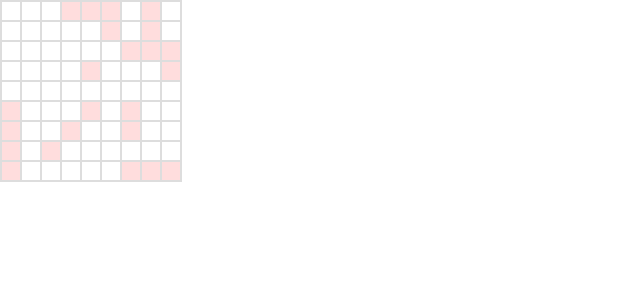
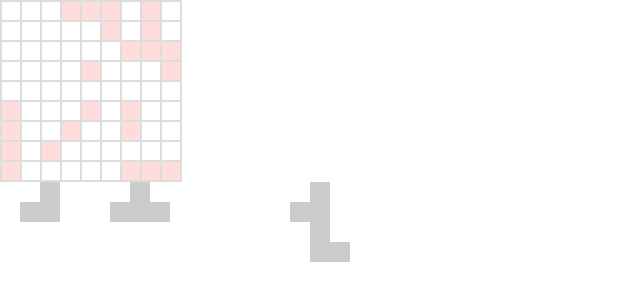
Before and after one commit to salmiak/patchwork, a Vue app: page / in a window 1280 px wide. Shown: the top 300 px of the page, without its empty margins (0-640 px from the left). Built offline with nearby package versions, Linux system fonts and the light colour scheme.

Commit message:
Added a tile list that shows the next 3 tiles from a randomised set of tiles

```diff
--- a/src/App.vue
+++ b/src/App.vue
@@ -1,48 +1,41 @@
 <template>
   <div id="app">
-    <MyBoard :tile="tile" @tilestored="newTile" />
+    <my-board :tile="tile" @tilestored="removeTileFromArray" />
+    <tile-list :tile-id-array="tileIdArray" @tileselected="tileSelected" />
   </div>
 </template>
 
 <script>
+import _ from 'lodash'
 import MyBoard from './components/MyBoard.vue'
+import TileList from './components/TileList.vue'
+import tiles from './assets/tiles.json'
 
 export default {
   name: 'app',
   components: {
-    MyBoard
+    MyBoard,
+    TileList
   },
   data () {
     return {
-      tile: {}
+      tile: undefined,
+      tileIdArray: _.shuffle(_.range(tiles.length))
     }
   },
-  created () {
-    this.newTile()
-  },
   methods: {
+    tileSelected (tile) {
+      this.tile = tile
+    },
+    removeTileFromArray (tile) {
+      this.tileIdArray = _.without(this.tileIdArray, tile.id)
+      this.tile = undefined
+    },
     newTile () {
-      var rand = Math.floor(Math.random()*3)
-      switch(rand) {
-        case 0:
-          this.tile = {
-            pattern: [[0,0,1],[1,1,1],[1,0,1]],
-            offset: {x: 1, y: 1}
-          }
-          break
-        case 1:
-          this.tile = {
-            pattern: [[0,1,0],[1,1,0],[0,1,0],[0,1,1]],
-            offset: {x: 1, y: 2}
-          }
-          break
-        case 2:
-          this.tile = {
-            pattern: [[0,1],[1,1]],
-            offset: {x: 1, y: 1}
-          }
-          break
-      }
+      var rand = Math.floor(Math.random()*4)
+      var id = (new Date()).getTime()
+      this.tile = _.clone(tiles[rand])
+      this.tile.id = id
     }
   }
 }
--- /dev/null
+++ b/src/assets/base.less
@@ -0,0 +1,2 @@
+@cells: 9;
+@size: 20px;
--- /dev/null
+++ b/src/assets/tiles.json
@@ -0,0 +1,95 @@
+[{
+    "id": 0,
+    "pattern": [
+      [0, 1, 0],
+      [1, 1, 1]
+    ],
+    "offset": {
+      "x": 1,
+      "y": 1
+    }
+  },
+  {
+    "id": 1,
+    "pattern": [
+      [0, 0, 1],
+      [1, 1, 1],
+      [1, 0, 1]
+    ],
+    "offset": {
+      "x": 1,
+      "y": 1
+    }
+  },
+  {
+    "id": 2,
+    "pattern": [
+      [0, 1, 0],
+      [1, 1, 0],
+      [0, 1, 0],
+      [0, 1, 1]
+    ],
+    "offset": {
+      "x": 1,
+      "y": 2
+    }
+  },
+  {
+    "id": 3,
+    "pattern": [
+      [0, 1],
+      [1, 1]
+    ],
+    "offset": {
+      "x": 1,
+      "y": 1
+    }
+  },
+  {
+    "id": 4,
+    "pattern": [
+      [0, 0, 1],
+      [1, 1, 1],
+      [1, 0, 1]
+    ],
+    "offset": {
+      "x": 1,
+      "y": 1
+    }
+  },
+  {
+    "id": 5,
+    "pattern": [
+      [0, 1, 0],
+      [1, 1, 0],
+      [0, 1, 0],
+      [0, 1, 1]
+    ],
+    "offset": {
+      "x": 1,
+      "y": 2
+    }
+  },
+  {
+    "id": 6,
+    "pattern": [
+      [0, 1],
+      [1, 1]
+    ],
+    "offset": {
+      "x": 1,
+      "y": 1
+    }
+  },
+  {
+    "id": 7,
+    "pattern": [
+      [0, 1, 0],
+      [1, 1, 1]
+    ],
+    "offset": {
+      "x": 1,
+      "y": 1
+    }
+  }
+]
--- a/src/components/MyBoard.vue
+++ b/src/components/MyBoard.vue
@@ -1,5 +1,5 @@
 <template>
-  <div id="myBoard" :class="{hit: hit}" @mouseout="resetAllCells()">
+  <div :class="{hit: hit}" class="board" @mouseout="resetAllCells()">
     <div v-for="(row,index) in board" v-bind:key="`row-${index}`" class="row">
       <div v-for="(cell,index) in row" v-bind:key="`cell-${index}`" :class="{filled:cell.value, hovered:cell.hovered}" class="cell"  @mouseover="mouseOver(cell)" @click="storeTile" @contextmenu.prevent="rotateTile($event)">&nbsp;</div>
     </div>
@@ -49,6 +49,10 @@ export default {
       return _.find(this.cells, {x:x, y:y})
     },
     mouseOver (cell) {
+      if (!this.tile) {
+        return false
+      }
+
       cell = cell || this.cursor
       this.cursor = {
         x: Math.min(Math.max(cell.x, this.tile.offset.x), this.boardSize - (this.tile.pattern[0].length - this.tile.offset.x)),
@@ -71,16 +75,24 @@ export default {
       })
     },
     storeTile () {
+      if (!this.tile) {
+        return false
+      }
+
       if (!this.hit) {
         this.cells.forEach(cell => {
           cell.value = cell.hovered || cell.value
         })
         this.storeCount++
         this.resetAllCells()
-        this.$emit('tilestored')
+        this.$emit('tilestored', this.tile)
       }
     },
     rotateTile () {
+      if (!this.tile) {
+        return false
+      }
+
       var newPattern = []
       for (var i = 0; i < this.tile.pattern[0].length; i++) {
         newPattern.push(new Array(this.tile.pattern.length))
@@ -104,11 +116,10 @@ export default {
 }
 </script>
 
-<style lang="less">
-@cells: 9;
-@size: 20px;
+<style lang="less" scoped>
+@import '../assets/base.less';
 @fontSize: 1px;
-#myBoard {
+.board {
   width: @cells * @size;
   height: @cells * @size;
   border: 1px solid #DDD;
--- /dev/null
+++ b/src/components/Tile.vue
@@ -0,0 +1,42 @@
+<template>
+  <div class="tile">
+    <div v-for="(row,i) in tileData.pattern" :key="`r${tileData.id}${i}`" class="row">
+      <div v-for="(cell,j) in row" :key="`c${tileData.id}${i}${j}`" :class="{filled: cell}" class="cell" />
+    </div>
+  </div>
+</template>
+
+<script>
+export default {
+  name: 'Tile',
+  props: ['tileData']
+}
+</script>
+
+<style lang="less" scoped>
+@import '../assets/base.less';
+.tile {
+  position: relative;
+  display: flex;
+  flex-wrap: wrap;
+  justify-content: center;
+  &.hit {
+    border-color: red;
+  }
+  .row {
+    width: 100%;
+    height: @size;
+    display: flex;
+    flex-wrap: nowrap;
+    justify-content: center;
+  }
+  .cell {
+    display: block;
+    width: @size;
+    height: @size;
+    &.filled {
+      background: #CCC;
+    }
+  }
+}
+</style>
--- /dev/null
+++ b/src/components/TileList.vue
@@ -0,0 +1,36 @@
+<template lang="html">
+  <div class="tileList">
+    <tile v-for="tile in tileArray.splice(0,3)" :key="tile.id" :tile-data="tile" @click.native="selectTile(tile)" />
+  </div>
+</template>
+
+<script>
+import _ from 'lodash'
+import Tile from './Tile.vue'
+import tiles from '../assets/tiles.json'
+
+export default {
+  name: "TileList",
+  components: {
+    Tile
+  },
+  props: ['tileIdArray'],
+  computed: {
+    tileArray () {
+      return _.map(this.tileIdArray, i => { return tiles[i] })
+    }
+  },
+  methods: {
+    selectTile (tile) {
+      this.$emit('tileselected', tile)
+    }
+  }
+}
+</script>
+
+<style lang="less">
+.tileList {
+  display: flex;
+  align-items: flex-start;
+}
+</style>
```
